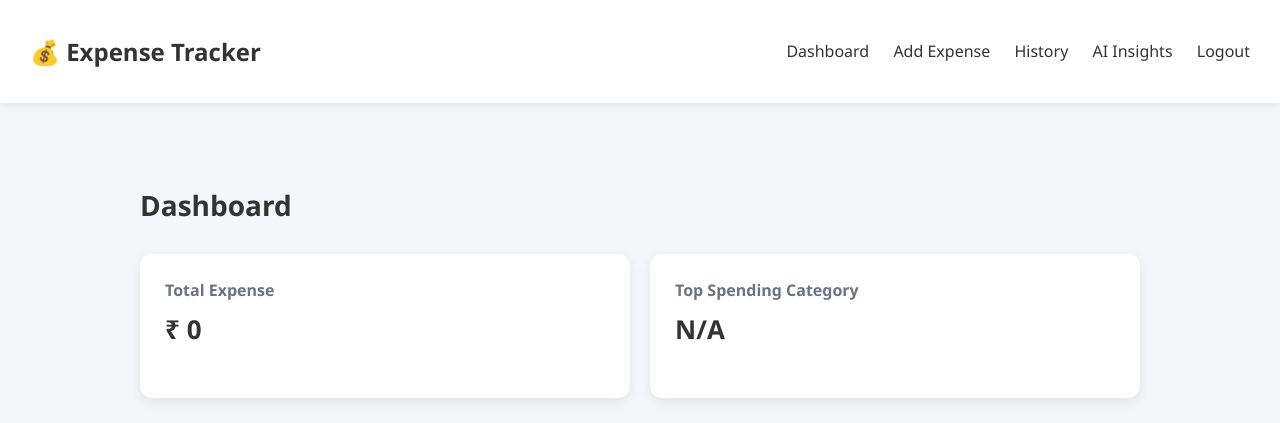
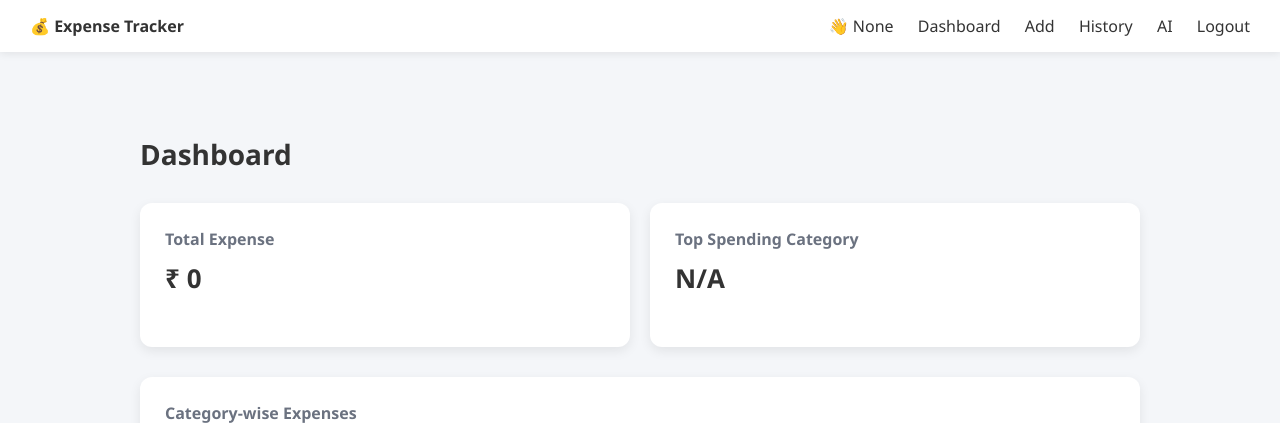
Before and after one commit to Anchita29Sharma/AI-Personal-Expense-Tracker, a Flask app: page / in a window 1280 px wide. Shown: the top 423 px of the page. Run offline with Flask 3, Linux system fonts and the light colour scheme; the visitor is signed in with stand-in values (Sample User, id 1); data that the repository does not hold is empty.

Commit message:
Update base.html

```diff
--- a/templates/base.html
+++ b/templates/base.html
@@ -4,20 +4,22 @@
     <meta charset="UTF-8">
     <title>AI Personal Expense Tracker</title>
     <link rel="stylesheet" href="{{ url_for('static', filename='style.css') }}">
+    <meta name="viewport" content="width=device-width, initial-scale=1.0">
 </head>
 <body>
 
 <!-- NAVBAR -->
 <nav class="navbar">
     <div class="nav-left">
-        <h2>💰 Expense Tracker</h2>
+        💰 <strong>Expense Tracker</strong>
     </div>
 
     <div class="nav-right">
+        <span class="username">👋 {{ session.get("user") }}</span>
         <a href="/">Dashboard</a>
-        <a href="/add">Add Expense</a>
+        <a href="/add">Add</a>
         <a href="/history">History</a>
-        <a href="/insights">AI Insights</a>
+        <a href="/insights">AI</a>
         <a href="/logout" class="logout">Logout</a>
     </div>
 </nav>
```
